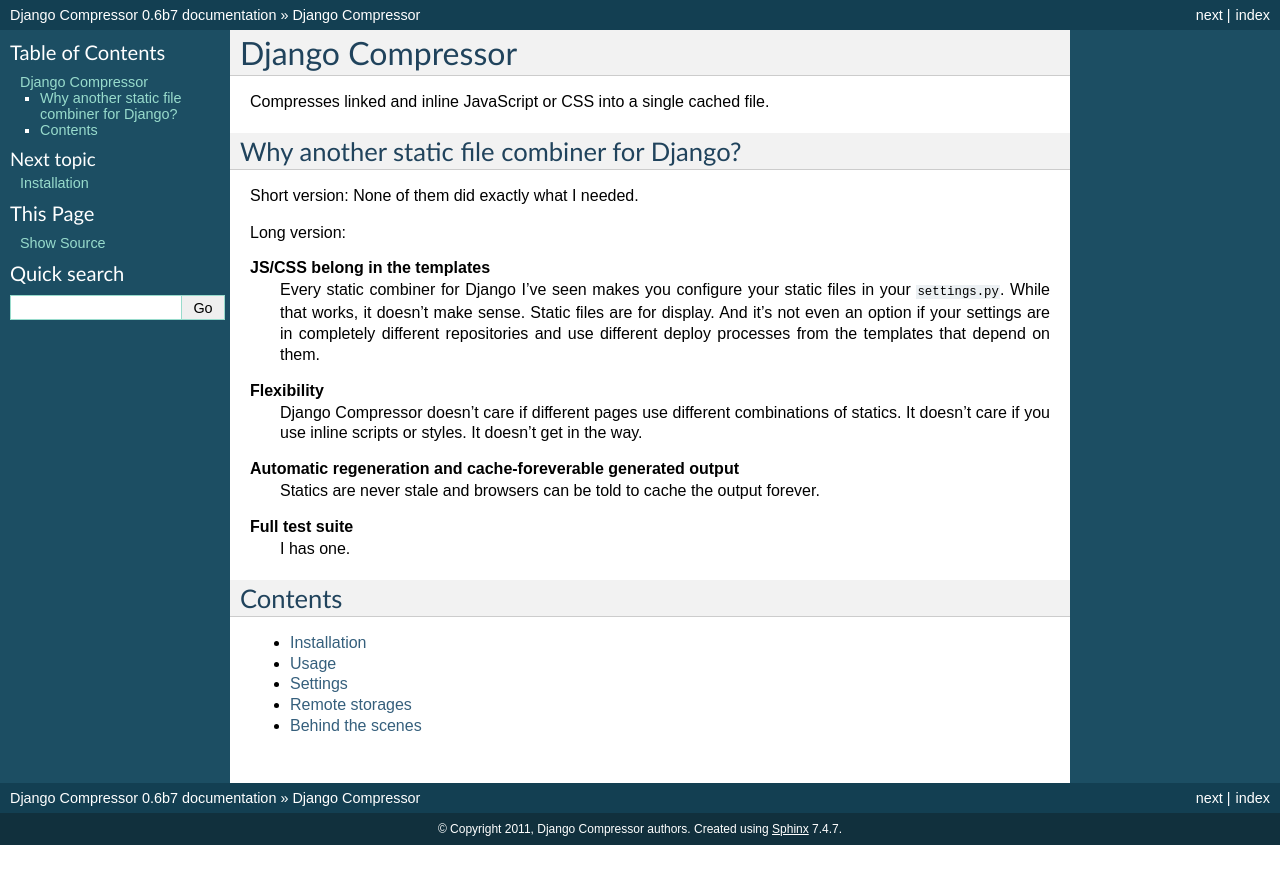
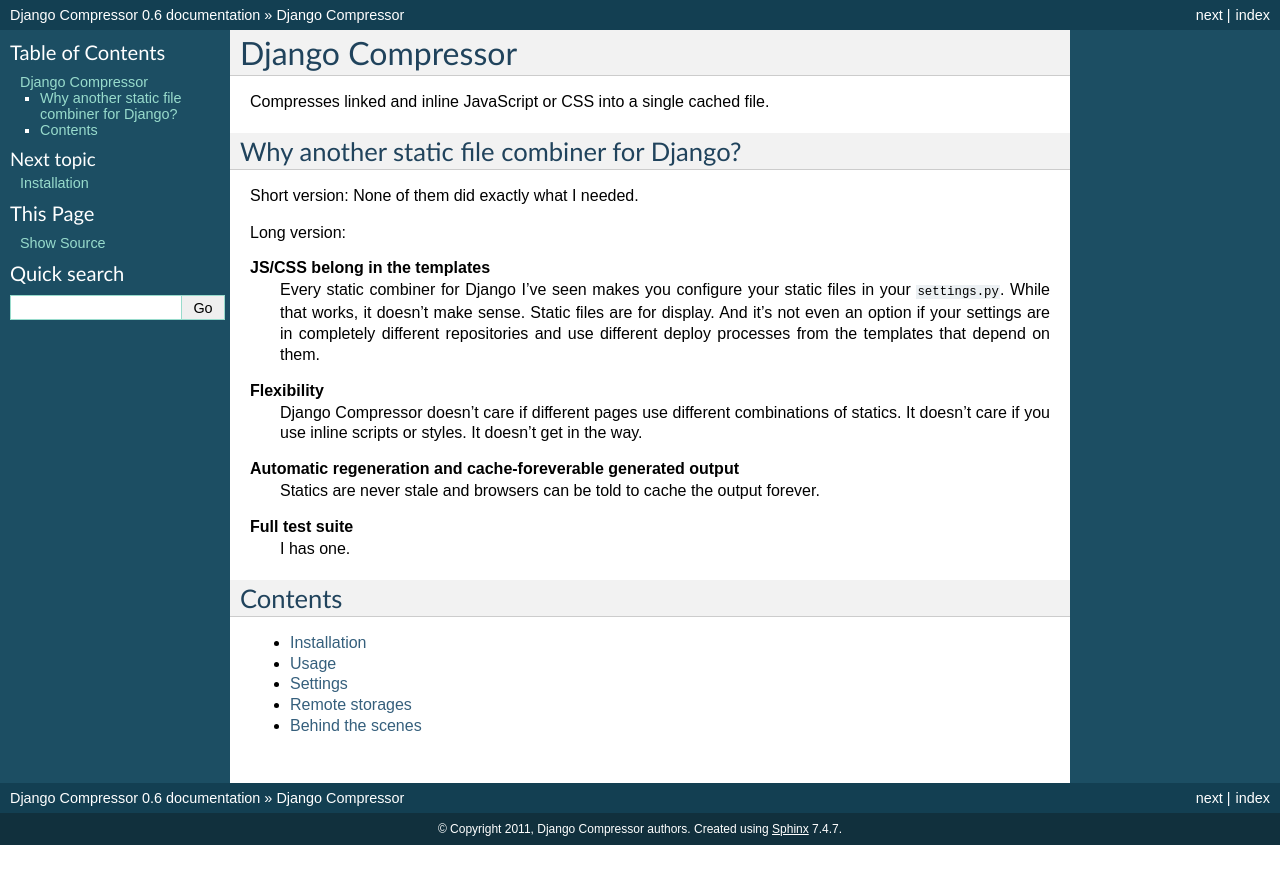
Before and after one commit to django-compressor/django-compressor, a Sphinx documentation site: the page built from docs/index.txt, in a window 1280 px wide. Shown: the top 884 px of the page. Built offline with Sphinx 7.4.7, drawn with Linux system fonts in a browser that asks for light colours.

Commit message:
Bumped version to 0.6.

```diff
--- a/compressor/__init__.py
+++ b/compressor/__init__.py
@@ -1,4 +1,4 @@
-VERSION = (0, 6, 0, "b", 7)  # following PEP 386
+VERSION = (0, 6, 0, "f", 0)  # following PEP 386
 DEV_N = None
 
 
--- a/docs/conf.py
+++ b/docs/conf.py
@@ -50,7 +50,7 @@
 # The short X.Y version.
 version = '0.6'
 # The full version, including alpha/beta/rc tags.
-release = '0.6b7'
+release = '0.6'
 
 # The language for content autogenerated by Sphinx. Refer to documentation
 # for a list of supported languages.
```
